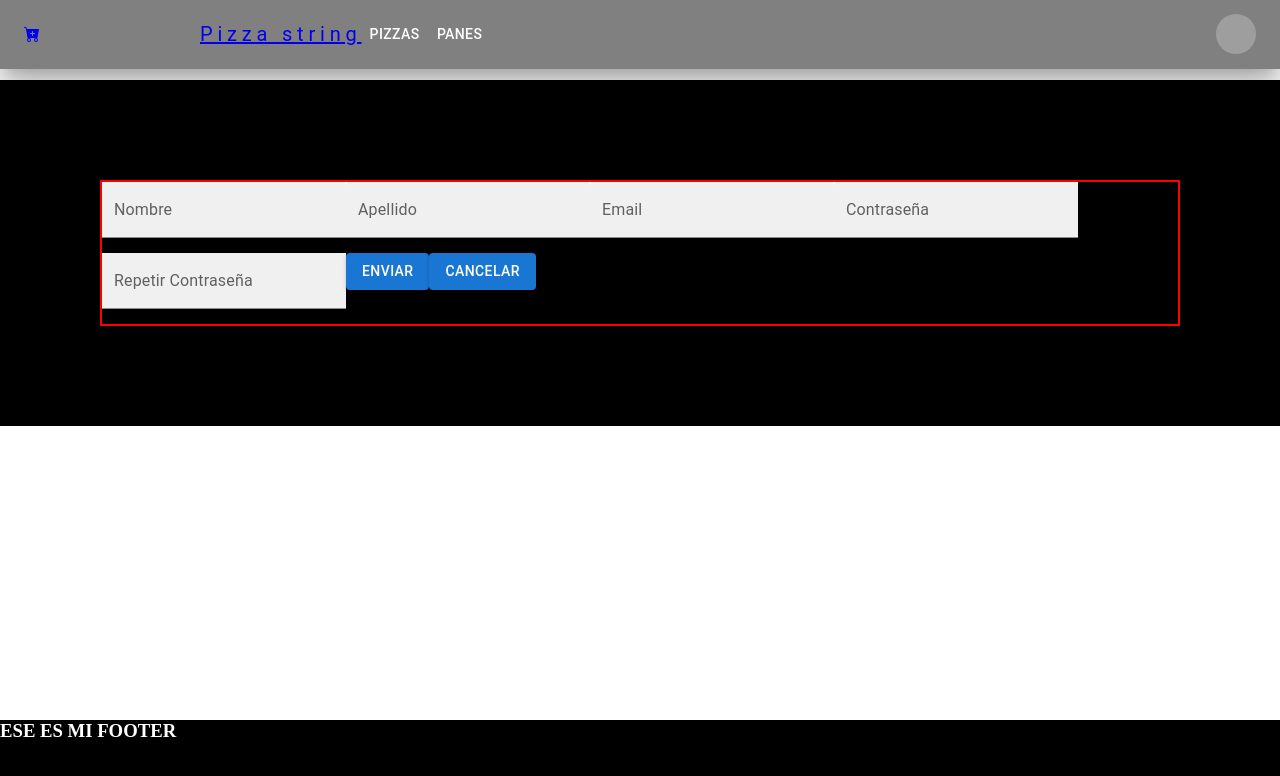
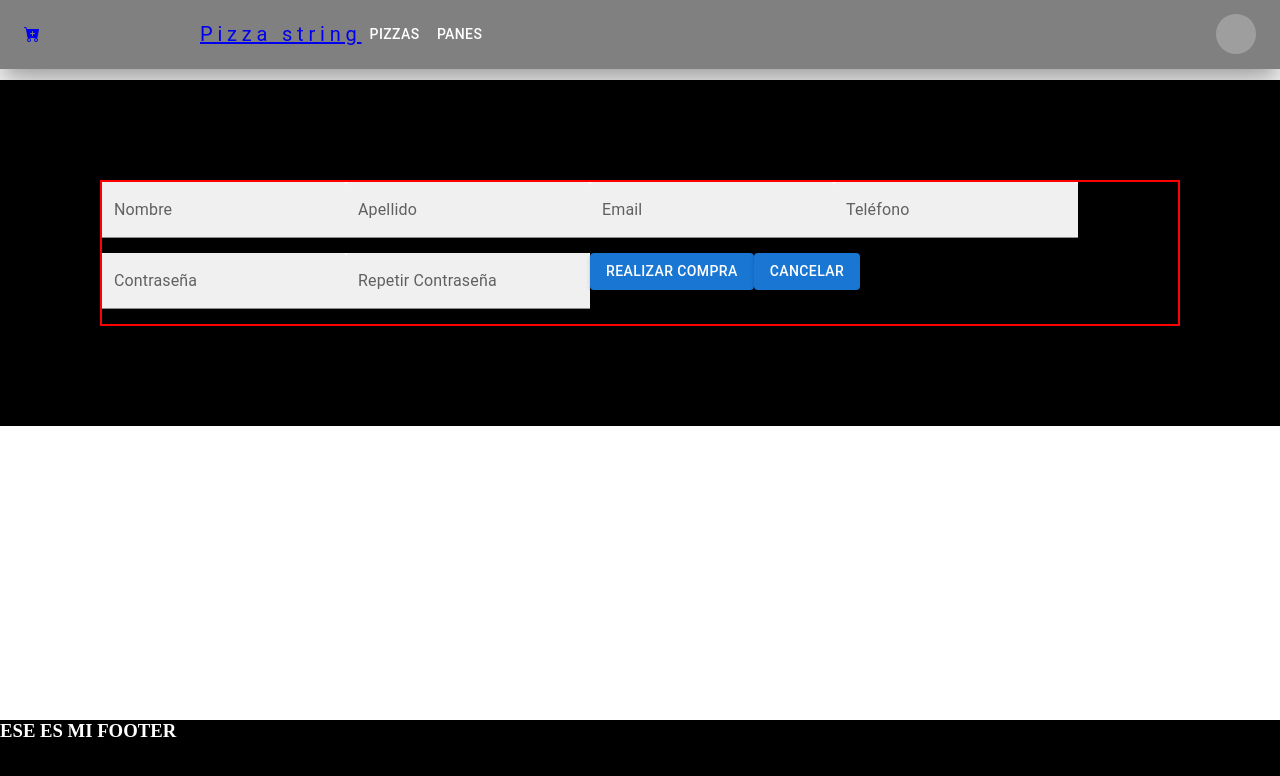
Before and after one commit to HortonSantiago/pizzaCommerce, a React (Vite) app: page /checkout in a window 1280 px wide. Shown: the top 776 px of the page. Built offline with nearby package versions, Linux system fonts and the light colour scheme; grey boxes are pictures that could not be loaded.

Commit message:
chekoutFormik

```diff
--- a/package.json
+++ b/package.json
@@ -15,6 +15,7 @@
     "@fontsource/roboto": "^5.0.8",
     "@mui/icons-material": "^5.14.11",
     "@mui/material": "^5.14.13",
+    "axios": "^1.6.2",
     "cloudinary": "^1.41.0",
     "formik": "^2.4.5",
     "react": "^18.2.0",
@@ -24,6 +25,7 @@
     "react-router-dom": "^6.16.0",
     "react-spinners": "^0.13.8",
     "redux-thunk": "^2.4.2",
+    "sweetalert2": "^11.10.0",
     "yup": "^1.3.2"
   },
   "devDependencies": {
--- a/src/components/pages/checkOutFormik/CheckoutFormik.jsx
+++ b/src/components/pages/checkOutFormik/CheckoutFormik.jsx
@@ -1,19 +1,37 @@
 import { Button, TextField } from "@mui/material";
 import { useFormik } from "formik";
 import * as Yup from "yup";
+import Swal from "sweetalert2";
 
 export const CheckOutFormik = () => {
-  const { handleChange, handleSubmit, errors, touched } = useFormik({
+  const { handleChange, handleSubmit, errors, touched, isValid, isSubmitting } =
+    useFormik({
       initialValues: {
         primerNombre: "",
         segundoNombre: "",
         email: "",
+        telefono: "",
         password: "",
         repeatPassword: "",
       },
-    onSubmit: (data) => {
-      console.log("se envió");
-      console.log(data);
+      onSubmit: async () => {
+        try {
+          const orderId = await saveOrderToDatabase();
+
+          // Show SweetAlert success
+          Swal.fire({
+            icon: "success",
+            title: "Compra realizada con éxito",
+            text: `Número de orden: ${orderId}`,
+          });
+
+          console.log(
+            "Orden guardada en la base de datos. Número de orden:",
+            orderId
+          );
+        } catch (error) {
+          console.error("Error al guardar la orden:", error);
+        }
       },
       validateOnChange: false,
       validationSchema: Yup.object({
@@ -28,11 +46,12 @@ export const CheckOutFormik = () => {
         email: Yup.string()
           .email("Ingrese un email válido")
           .required("El email es obligatorio"),
+        telefono: Yup.string().required("El teléfono es obligatorio"),
         password: Yup.string()
           .required("La contraseña es obligatoria")
-        .matches(/^(?=.*\d)(?=.*[!@#$%^&*])(?=.*[a-z])(?=.*[A-Z]).{6,15}$/, {
+          .matches(/^(?=.*\d)(?=.*[a-z])(?=.*[A-Z]).{6,15}$/, {
             message:
-            "La contraseña debe tener al menos una mayúscula y un carácter especial",
+              "La contraseña debe tener al menos una mayúscula y ser alfanumérica",
           }),
         repeatPassword: Yup.string()
           .required("La repetición de la contraseña es obligatoria")
@@ -50,8 +69,8 @@ export const CheckOutFormik = () => {
     helperText: touched[fieldName] ? errors[fieldName] : "",
     style: {
       borderColor: touched[fieldName] && errors[fieldName] ? "red" : "",
-      marginBottom: "15px", // Espaciado uniforme entre los campos
-      backgroundColor: "white", // Fondo blanco para todos los campos
+      marginBottom: "15px",
+      backgroundColor: "white",
     },
   });
 
@@ -64,11 +83,17 @@ export const CheckOutFormik = () => {
         <TextField {...getInputProps("primerNombre", "Nombre")} />
         <TextField {...getInputProps("segundoNombre", "Apellido")} />
         <TextField {...getInputProps("email", "Email")} />
+        <TextField {...getInputProps("telefono", "Teléfono")} />
         <TextField {...getInputProps("password", "Contraseña")} />
         <TextField {...getInputProps("repeatPassword", "Repetir Contraseña")} />
 
-        <Button variant="contained" type="submit">
-          Enviar
+        {/* 'Realizar Compra' button is disabled only during form submission */}
+        <Button
+          variant="contained"
+          type="submit"
+          disabled={!isValid || isSubmitting}
+        >
+          Realizar Compra
         </Button>
         <Button variant="contained" type="button">
           Cancelar
@@ -77,3 +102,11 @@ export const CheckOutFormik = () => {
     </div>
   );
 };
+
+async function saveOrderToDatabase() {
+  return new Promise((resolve) => {
+    setTimeout(() => {
+      resolve("12345");
+    }, 1000);
+  });
+}
```
Also changed, not shown: 1 other file (tests, documents, lock files or other folders). Lines whose indentation alone changed are shown as unchanged.
